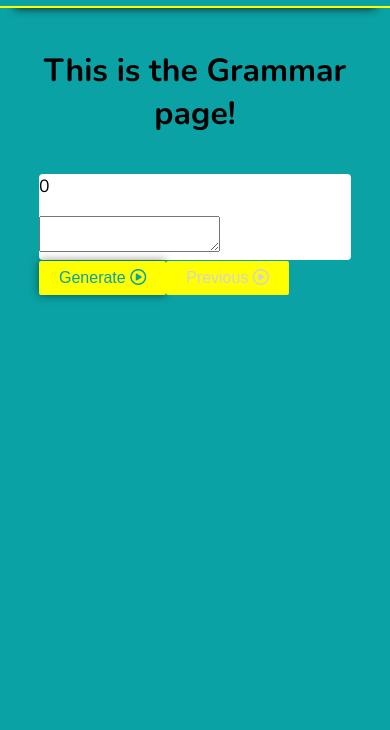
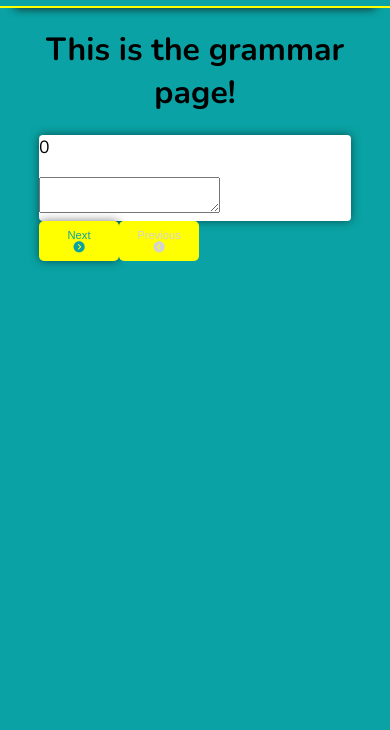
Before and after one commit to loony81/english-workout, a React app: page /grammar in a window 390 px wide. Shown: the part 54-784 px from the top of the page. Built offline with nearby package versions, Linux system fonts and the light colour scheme.

Commit message:
update Button component

```diff
--- a/app/assets/scripts/components/Button.css
+++ b/app/assets/scripts/components/Button.css
@@ -3,12 +3,13 @@
 .Button  button{
 	color: #0aa2a4;
 	background: yellow;
-	padding: 12px 26px;
-	border-radius: 2px;
+	width: 120px;
+	padding: 10px;
+	border-radius: 5px;
 	outline: none;
 	border: none;
 	cursor: pointer;
-	font-size: 1.5rem;
+	font-size: 1rem;
 	box-shadow: 0 0 10px rgba(0,0,0,0.5);
 }
 
@@ -26,7 +27,8 @@
 
 @media screen and (max-width: 860px) {
 	.Button button{
-		padding: 8px 20px;
-		font-size: 1rem;
+		padding: 8px;
+		width: 80px;
+		font-size: .7rem;
 	}
 }
--- a/app/assets/scripts/components/Grammar.js
+++ b/app/assets/scripts/components/Grammar.js
@@ -6,7 +6,6 @@ const Grammar = ({items, generate, getPrevious}) => {
 
 	return (
 		<PageLayout>
-			<h1>This is the Grammar page!</h1>
 			<WorkingArea items={items} generate={generate} getPrevious={getPrevious} context='grammar' />
 		</PageLayout>
 	)
--- a/app/assets/scripts/components/Home.js
+++ b/app/assets/scripts/components/Home.js
@@ -6,7 +6,7 @@ const Home = () => {
 	return (
 		<PageLayout>
 			<h1>Exercise your English by listening to and typing out English proverbs, sayings and quotes!</h1>
-			<Button to='/grammar'>Get Started! <i className='far fa-play-circle' /></Button>
+			<Button to='/grammar'>Get Started! <br/><i className='far fa-play-circle' /></Button>
 		</PageLayout>
 	)
 }
--- a/app/assets/scripts/components/Proverbs.js
+++ b/app/assets/scripts/components/Proverbs.js
@@ -6,7 +6,6 @@ const Proverbs = ({items, generate, getPrevious}) => {
 
 	return (
 		<PageLayout>
-			<h1>This is the Proverbs page!</h1>
 			<WorkingArea items={items} generate={generate} getPrevious={getPrevious} context='proverbs' />
 		</PageLayout>
 	)
--- a/app/assets/scripts/components/WorkingArea.css
+++ b/app/assets/scripts/components/WorkingArea.css
@@ -1,8 +1,13 @@
 .WorkingArea {
 	width: 100%;
+}
+
+.WorkingArea h1{
+	margin-top: 0;
 }
 
 .WorkingArea > div{
 	background: #fff;
 	border-radius: 4px;
+	box-shadow: 0 0 10px rgba(0,0,0,0.5);
 }
--- a/app/assets/scripts/components/WorkingArea.js
+++ b/app/assets/scripts/components/WorkingArea.js
@@ -6,12 +6,13 @@ const WorkingArea = ({items, generate, getPrevious, context}) => {
 
 	return (
 		<div className='WorkingArea'>
+			<h1>This is the {context} page!</h1>
 			<div>
 				<p>{items}</p>
 				<textarea></textarea>
 			</div>
-			<Button onClickMe={() => generate(context)}>Generate <i className='far fa-play-circle' /></Button>
-			<Button onClickMe={() => getPrevious(context)} disabled={items==0 ? true : false}>Previous <i className='far fa-play-circle' /></Button>
+			<Button onClickMe={() => generate(context)}>Next <br/><i className='fas fa-chevron-circle-right' /></Button>
+			<Button onClickMe={() => getPrevious(context)} disabled={items==0 ? true : false}>Previous <br/><i className='fas fa-chevron-circle-left' /></Button>
 		</div>
 	)
 }
```
